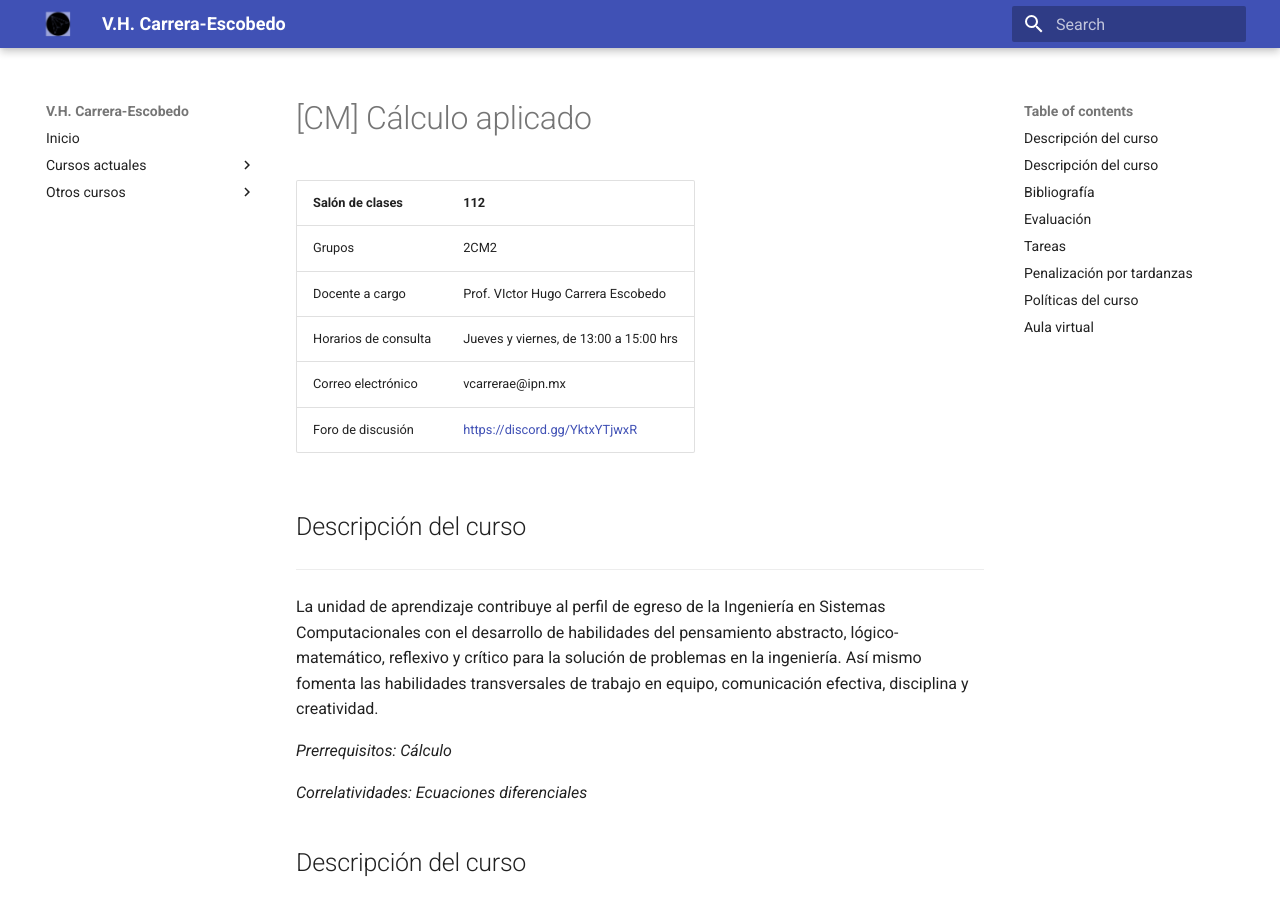
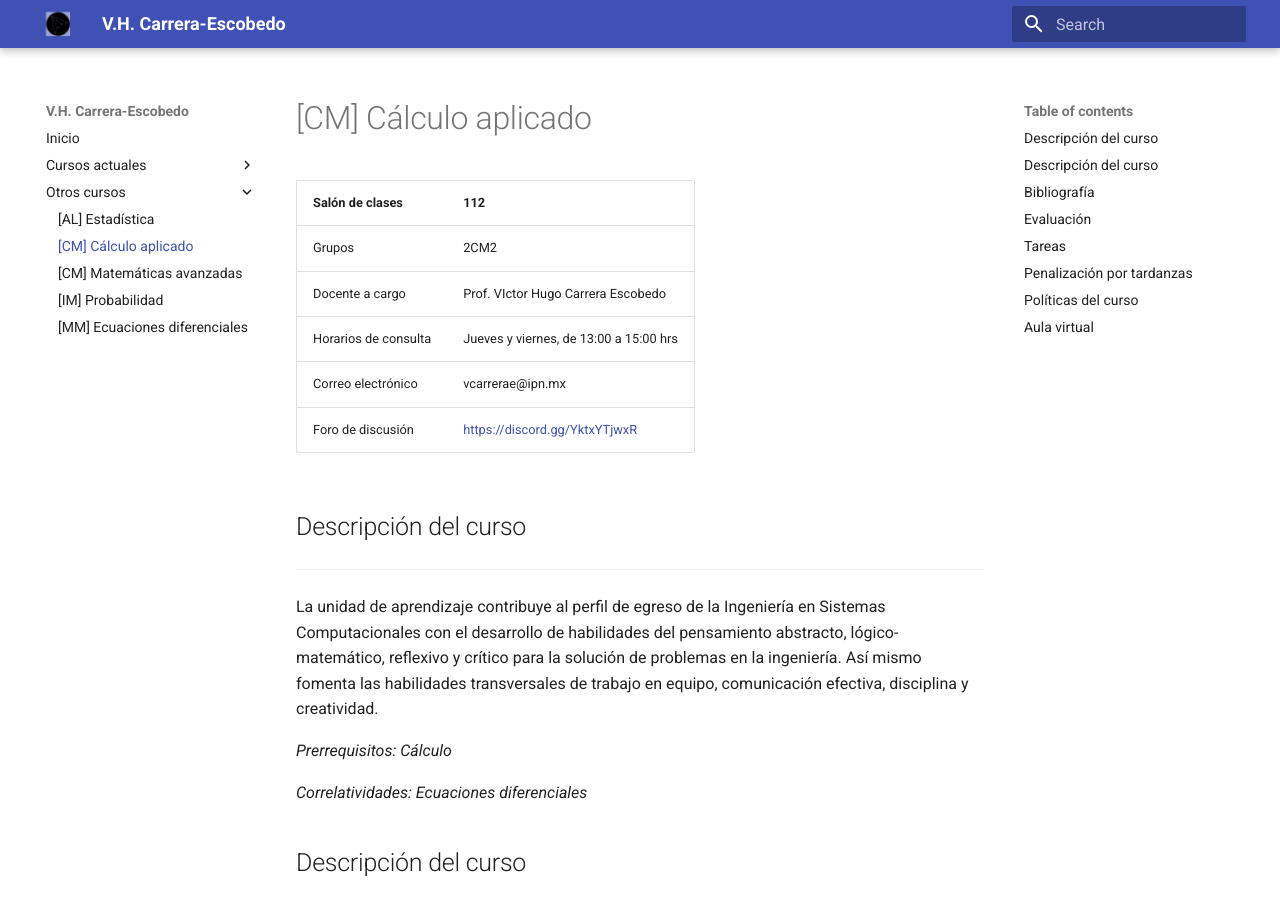
Before and after one commit to vcarrerae/Recursos-academicos, an MkDocs documentation site: the page built from docs/CM_calculo_aplicado.md, in a window 1280 px wide and 900 px high. Built offline with MkDocs 1.6.1 and Material for MkDocs 9.7.7, drawn with Linux system fonts in a browser that asks for light colours; part of the change alters nothing that is shown.

Commit message:
Update mkdocs.yml

```diff
--- a/mkdocs.yml
+++ b/mkdocs.yml
@@ -16,7 +16,7 @@ nav:
     - "[MM] Cálculo Vectorial": MM_calculo_vectorial.md
   - Otros cursos:
     - "[AL] Estadística": AL_estadistica.md
-    - "[CM] Cálculo aplicado": CM_calculo_aplicado.mx
+    - "[CM] Cálculo aplicado": CM_calculo_aplicado.md
     - "[CM] Matemáticas avanzadas": CM_matematicas_avanzadas.md
     - "[IM] Probabilidad": IM_probabilidad.md
     - "[MM] Ecuaciones diferenciales": MM_ecuaciones_diferenciales.md
```
